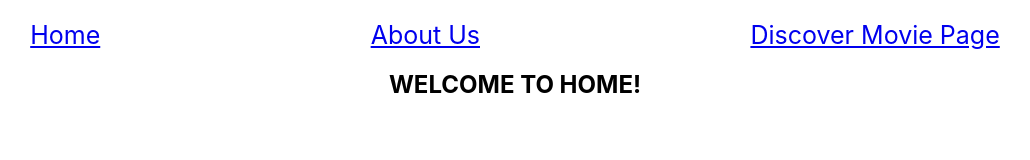
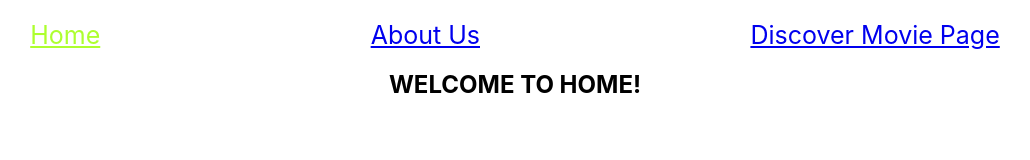
Before and after one commit to TAZKIAJESSY/discovermovieapp, a React (Create React App) app: page / in a window 1280 px wide. Shown: the top 160 px of the page, without its empty margins (125-1155 px from the left). Built offline with nearby package versions, Linux system fonts and the light colour scheme.

Commit message:
Color style added to NavBAr

```diff
--- a/src/components/NavBar.js
+++ b/src/components/NavBar.js
@@ -12,13 +12,25 @@ function NavBar() {
         alignItems: "center",
       }}
     >
-      <NavLink activeStyle={{ fontweight: "bold" }} exact to="/">
+      <NavLink
+        activeStyle={{ fontweight: "bold", color: "greenyellow" }}
+        exact
+        to="/"
+      >
         Home
       </NavLink>
-      <NavLink activeStyle={{ fontweight: "bold" }} exact to="/about">
+      <NavLink
+        activeStyle={{ fontweight: "bold", color: "teal" }}
+        exact
+        to="/about"
+      >
         About Us
       </NavLink>
-      <NavLink activeStyle={{ fontweight: "bold" }} exact to="/discover">
+      <NavLink
+        activeStyle={{ fontweight: "bold", color: "tomato" }}
+        exact
+        to="/discover"
+      >
         Discover Movie Page
       </NavLink>
     </div>
```
